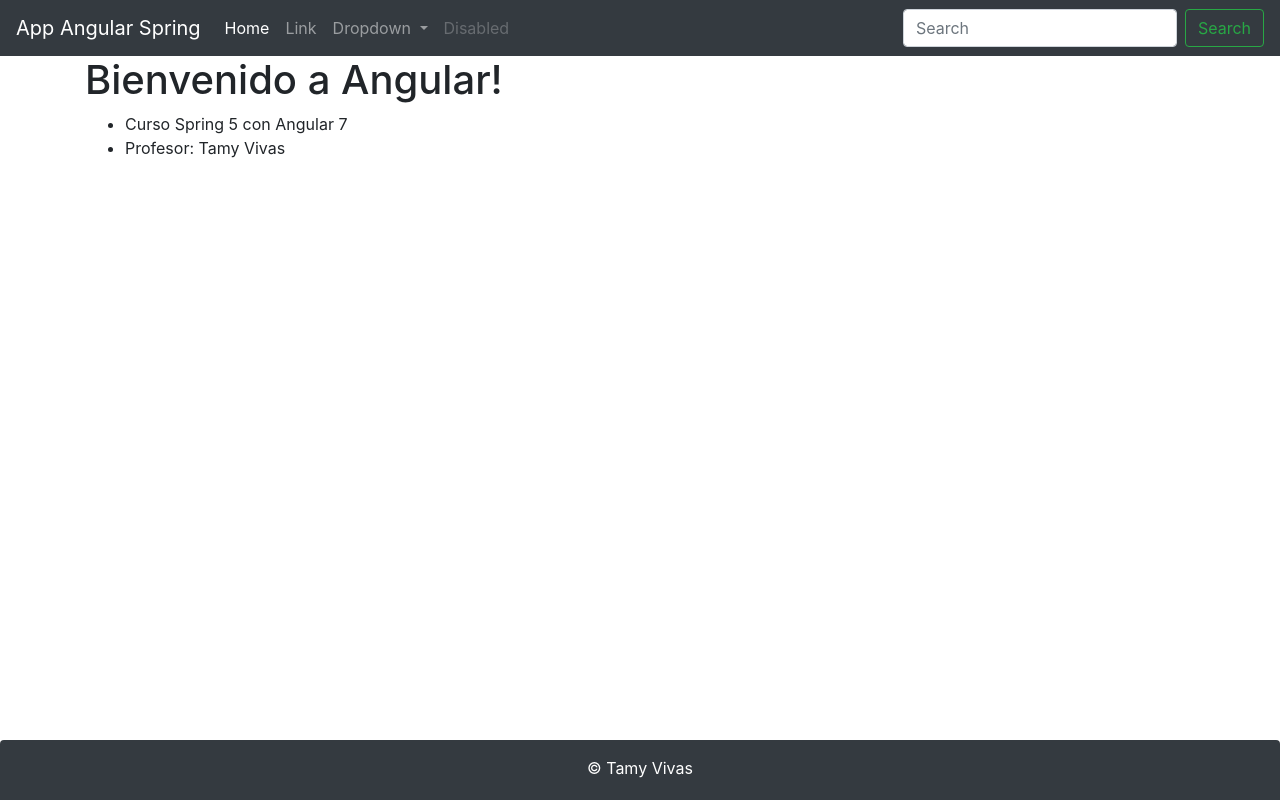
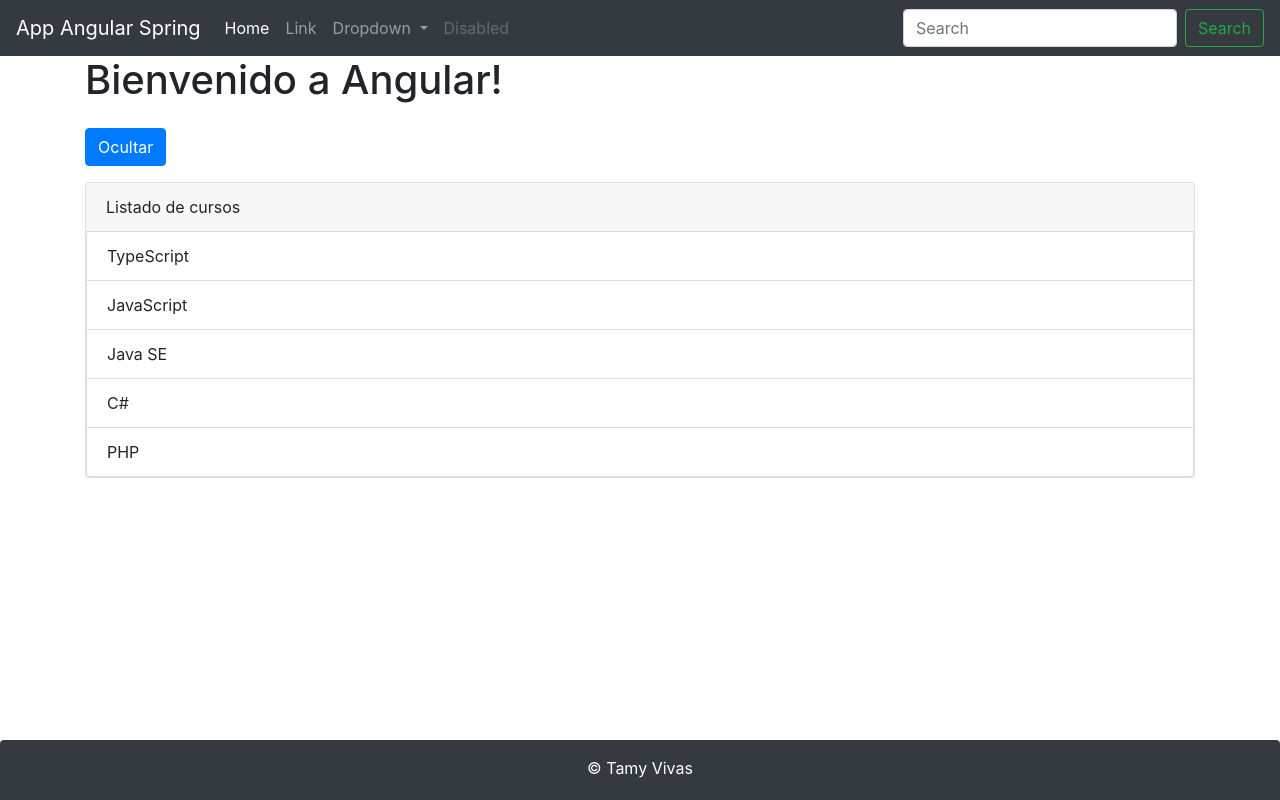
Before and after one commit to TAmyG/angular7-spring-frontend, an Angular app: page / in a window 1280 px wide. Built offline with nearby package versions, Linux system fonts and the light colour scheme.

Commit message:
feat: Componente directiva
Muestra lista de cursos con boton para ocultar o mostrar los mismos

```diff
--- a/src/app/app.component.html
+++ b/src/app/app.component.html
@@ -1,9 +1,6 @@
 <app-header></app-header>
 <div class="container">
   <h1>{{ title }}!</h1>
-  <ul>
-    <li>{{ curso }}</li>
-    <li>Profesor: {{ profesor }}</li>
-  </ul>
+  <app-directiva></app-directiva>
 </div>
 <app-footer></app-footer>
--- /dev/null
+++ b/src/app/directiva/directiva.component.html
@@ -0,0 +1,12 @@
+<button type="button" (click)="setHabilitar()" class="btn btn-primary my-3">
+  {{ habilitar === true ? "Ocultar" : "Mostrar" }}
+</button>
+<div class="card">
+  <div class="card-header">Listado de cursos</div>
+
+  <ul class="list-group" *ngIf="habilitar">
+    <li class="list-group-item" *ngFor="let curso of listaCurso">
+      {{ curso }}
+    </li>
+  </ul>
+</div>
--- /dev/null
+++ b/src/app/directiva/directiva.component.ts
@@ -0,0 +1,17 @@
+import { Component, OnInit } from '@angular/core';
+
+@Component({
+  selector: 'app-directiva',
+  templateUrl: './directiva.component.html',
+  styleUrls: ['./directiva.component.css']
+})
+export class DirectivaComponent {
+  listaCurso: string[] = ['TypeScript', 'JavaScript', 'Java SE', 'C#', 'PHP'];
+  habilitar = true;
+
+  constructor() {}
+
+  setHabilitar() {
+    this.habilitar = !this.habilitar;
+  }
+}
```
Also changed, not shown: src/app/app.module.ts (+7 -1 lines), src/app/directiva/directiva.component.css (added), 1 other file (tests, documents, lock files or other folders).
